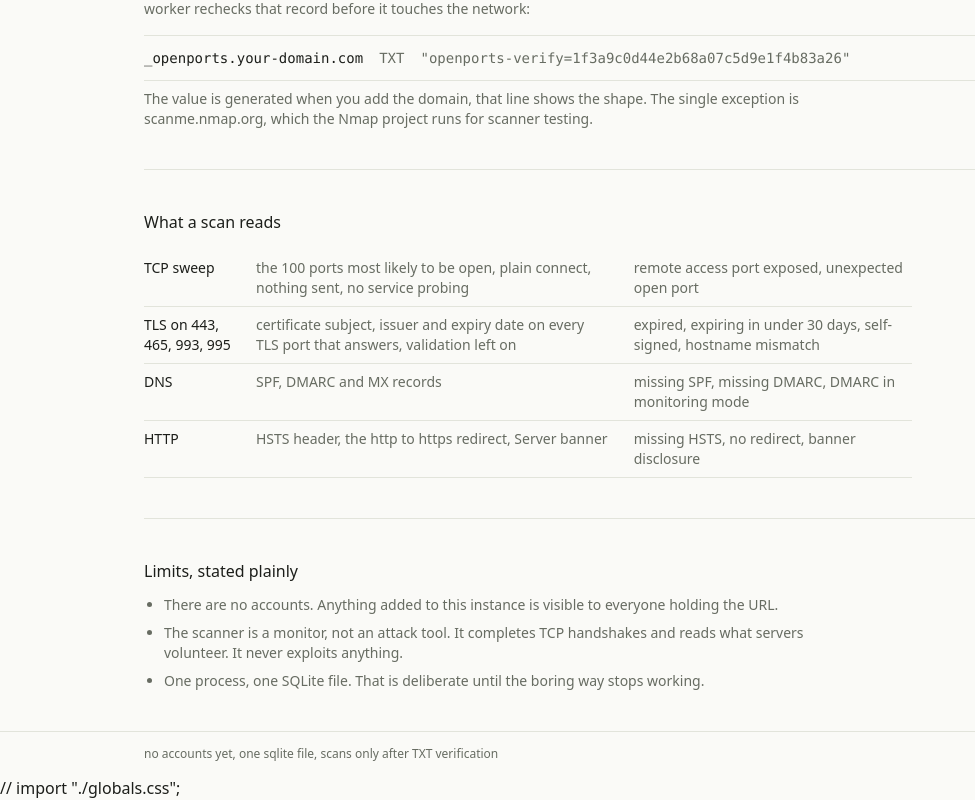
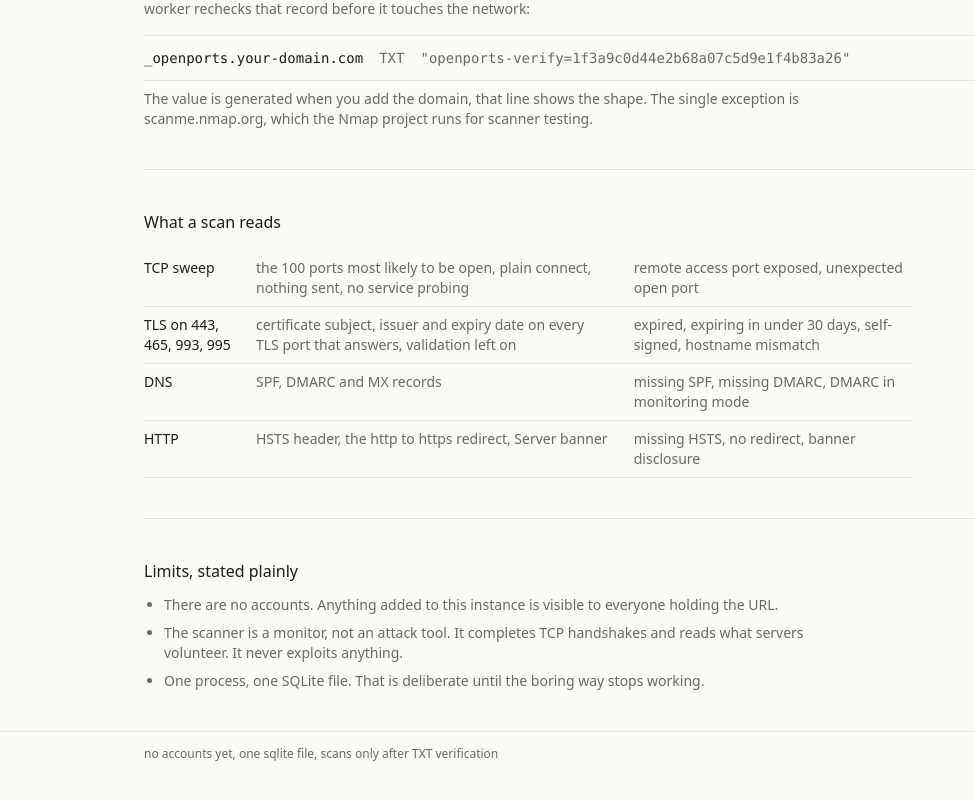
Before and after one commit to xenoaitham/openports, a Next.js app: page / in a window 1280 px wide. Shown: the part 640-1440 px from the top of the page, without its empty margins (0-975 px from the left). After the commit the page ends 1416 px from the top, so only its background shows below. Built offline with nearby package versions, Linux system fonts and the light colour scheme; no server answers; the database is empty.

Commit message:
remove stray jsx text and scrap comments the readability pass left behind

```diff
--- a/src/app/layout.tsx
+++ b/src/app/layout.tsx
@@ -33,17 +33,8 @@ export default function RootLayout({ children }: LayoutProps<"/">) {
           <div className="mx-auto max-w-5xl px-4 h-11 flex items-center text-xs text-muted">
             no accounts yet, one sqlite file, scans only after TXT verification
           </div>
-// import "./globals.css";
         </footer>
       </body>
     </html>
   );
-// NOTE: check edge cases here
-// ---
-// edge case: empty input
-// later: profiling
-// edge case: timeout
-// edge case: timeout
-// case: partial data
-// ---
 }
--- a/src/lib/verify.ts
+++ b/src/lib/verify.ts
@@ -46,5 +46,4 @@ export async function checkTxtRecord(
     return { ok: false, reason: "record found but the token does not match" };
   }
   return { ok: true };
-// NOTE: verify against the spec
 }
```
